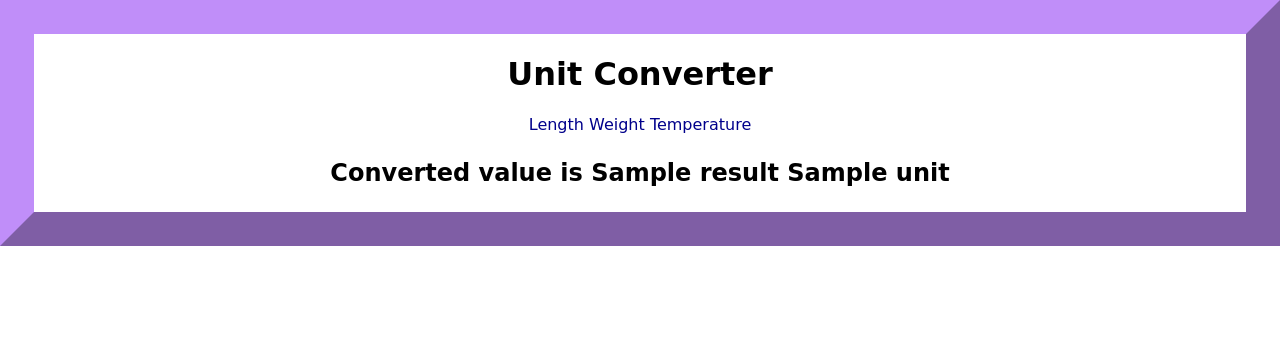
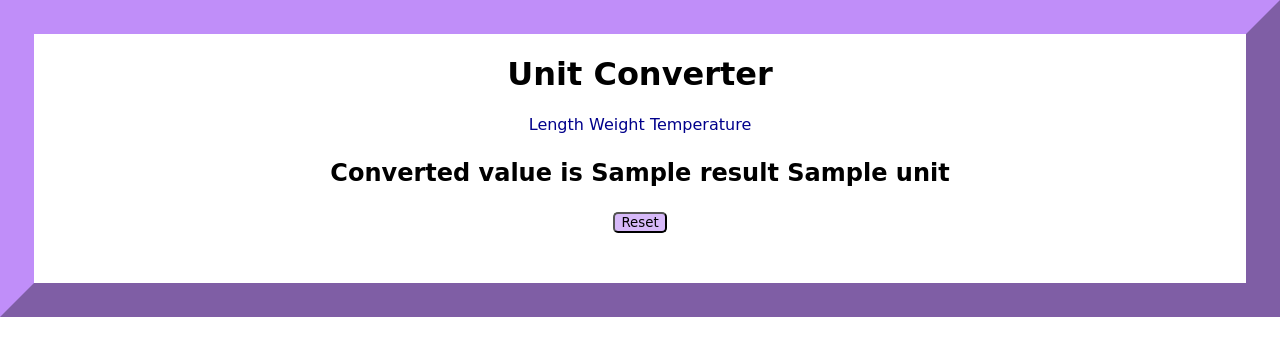
Before and after one commit to apigituser/unit-converter, a FastAPI app: template templates/result.html in a window 1280 px wide. Shown: the top 356 px of the page. Run offline with FastAPI, Linux system fonts and the light colour scheme; the template is opened without the code that fills it: most values are stand-ins (such as "Sample title", 1, 10 or a date in 2020).

Commit message:
added the reset button

```diff
--- a/main.py
+++ b/main.py
@@ -9,6 +9,7 @@ templates = Jinja2Templates(directory="templates")
 app.mount('/static', StaticFiles(directory='static'), name='static')
 
 @app.get("/")
+@app.get("/reset")
 @app.get("/length")
 def length(request: Request):
     return templates.TemplateResponse(request=request, name="length.html")
--- a/static/css/styles.css
+++ b/static/css/styles.css
@@ -33,6 +33,7 @@ div {
 
 h2 {
     margin: 0%;
+    padding-bottom: 25px;
 }
 
 main {
--- a/templates/result.html
+++ b/templates/result.html
@@ -2,5 +2,8 @@
 {% block content %}
 <div>
     <h2>Converted value is {{ result }} {{ unit }}</h2>
+    <form action="/reset" method="get">
+        <button id="reset" type="submit">Reset</button>
+    </form>
 </div>
 {% endblock content %}
```
